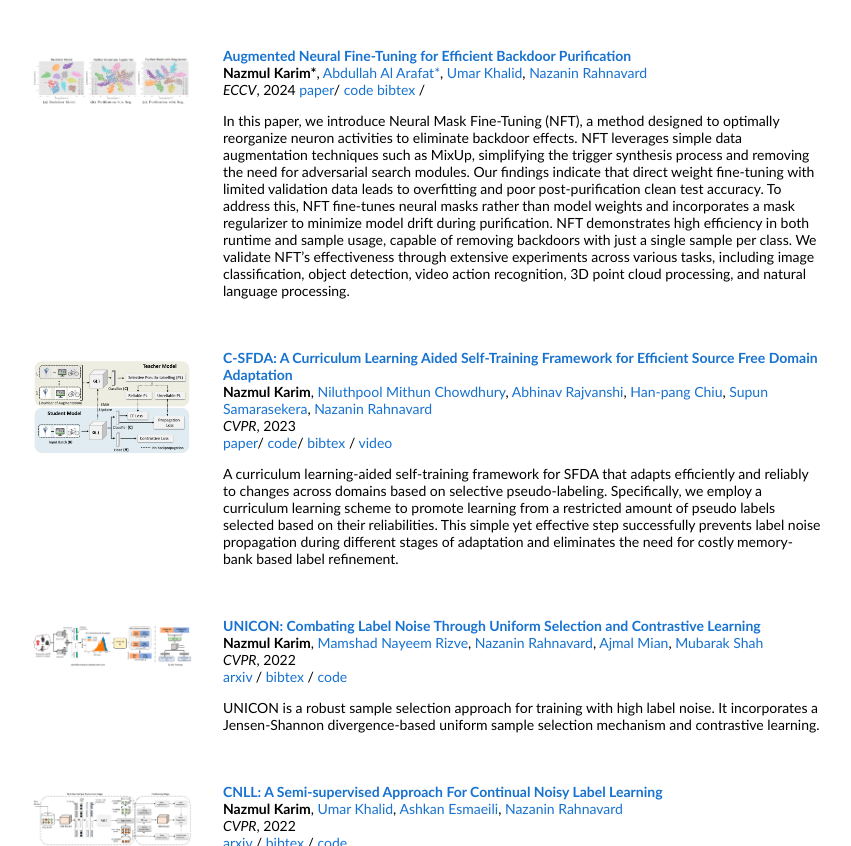
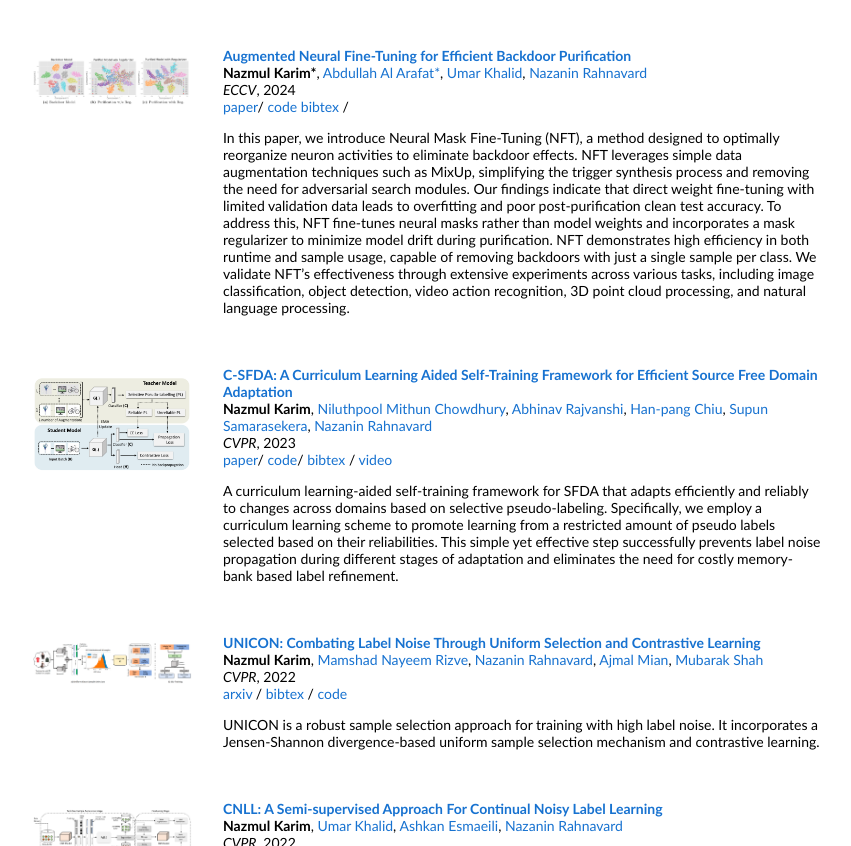
Before and after one commit to nazmul-karim170/nazmul-karim170.github.io, a plain HTML site: page index.html in a window 1280 px wide. Shown: the part 1171-2017 px from the top of the page, without its empty margins (218-1069 px from the left). Drawn offline with Linux system fonts and the light colour scheme.

Commit message:
Update index.html

```diff
--- a/index.html
+++ b/index.html
@@ -187,7 +187,7 @@ parameters significantly and obtains an impressive runtime gain of almost 5×.
               <strong>Nazmul Karim*</strong>, <a href="https://www.linkedin.com/in/abdullah-al-arafat-12a951bb/">Abdullah Al Arafat*</a>,   <a href="https://www.linkedin.com/in/umarkhalidai/">Umar Khalid</a>, <a href="https://www.ece.ucf.edu/person/nazanin-rahnavard/">Nazanin Rahnavard</a>
               <br>
               <em>ECCV</em>, 2024
-              <be>
+              <br>
 		<a href=https://arxiv.org/pdf/2407.10052">paper</a>/
 	        <a href="https://github.com/nazmul-karim170/NFT-Augmented-Backdoor-Purification">code</a>
 		<a href="data/nft_eccv2024.bib">bibtex</a> /
@@ -221,7 +221,7 @@ parameters significantly and obtains an impressive runtime gain of almost 5×.
               <a href="data/csfda_cvpr2023.bib">bibtex</a> /
               <a href="https://www.youtube.com/watch?v=tA-8U4rD32I">video</a>
               <p>
-		   A curriculum learning-aided self-training framework for SFDA that adapts efficiently and reliably to changes across domains based on selective pseudo-labeling. Specifically, we employ a curriculum learning scheme to promote learning from a restricted amount of pseudo labels selected based on their reliabilities.
+		A curriculum learning-aided self-training framework for SFDA that adapts efficiently and reliably to changes across domains based on selective pseudo-labeling. Specifically, we employ a curriculum learning scheme to promote learning from a restricted amount of pseudo labels selected based on their reliabilities.
 		This simple yet effective step successfully prevents label noise propagation during different stages of adaptation and eliminates the need for costly memory-bank based label refinement.
 		</p>
             </td>
```
